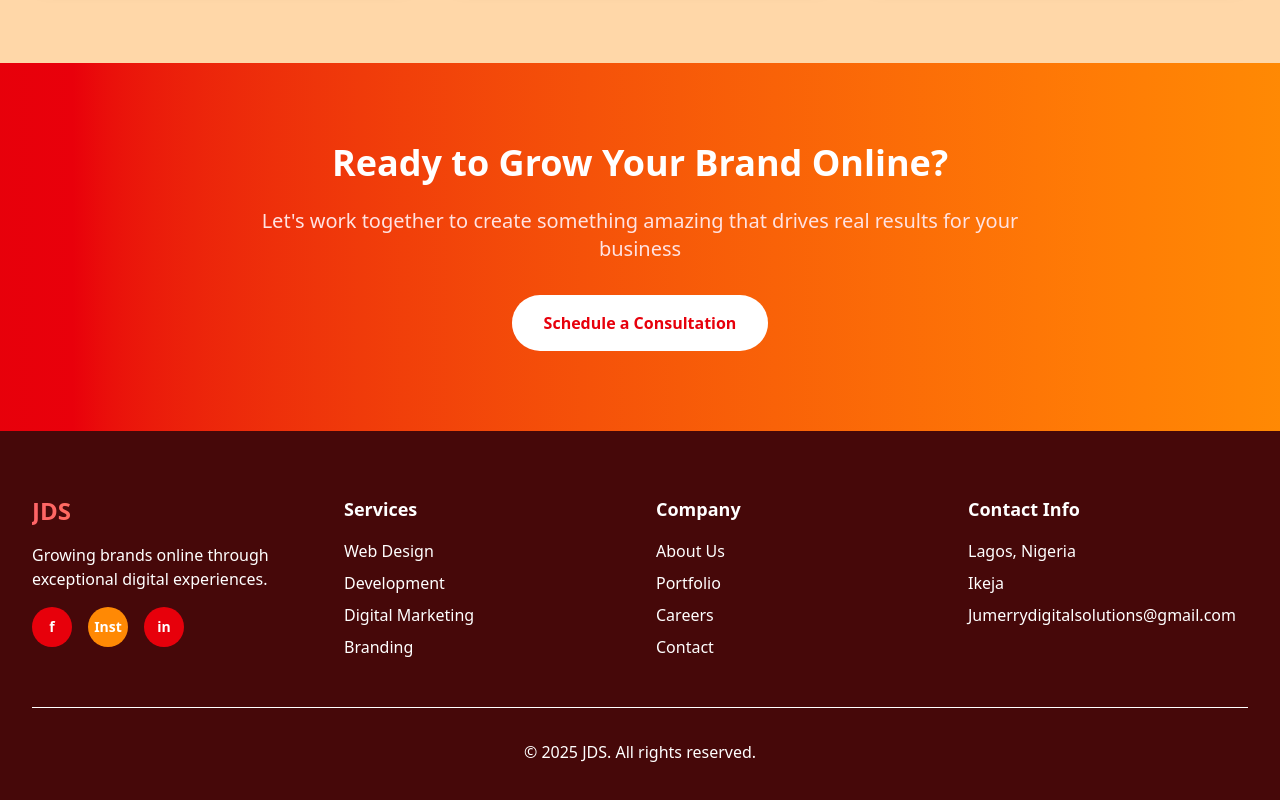
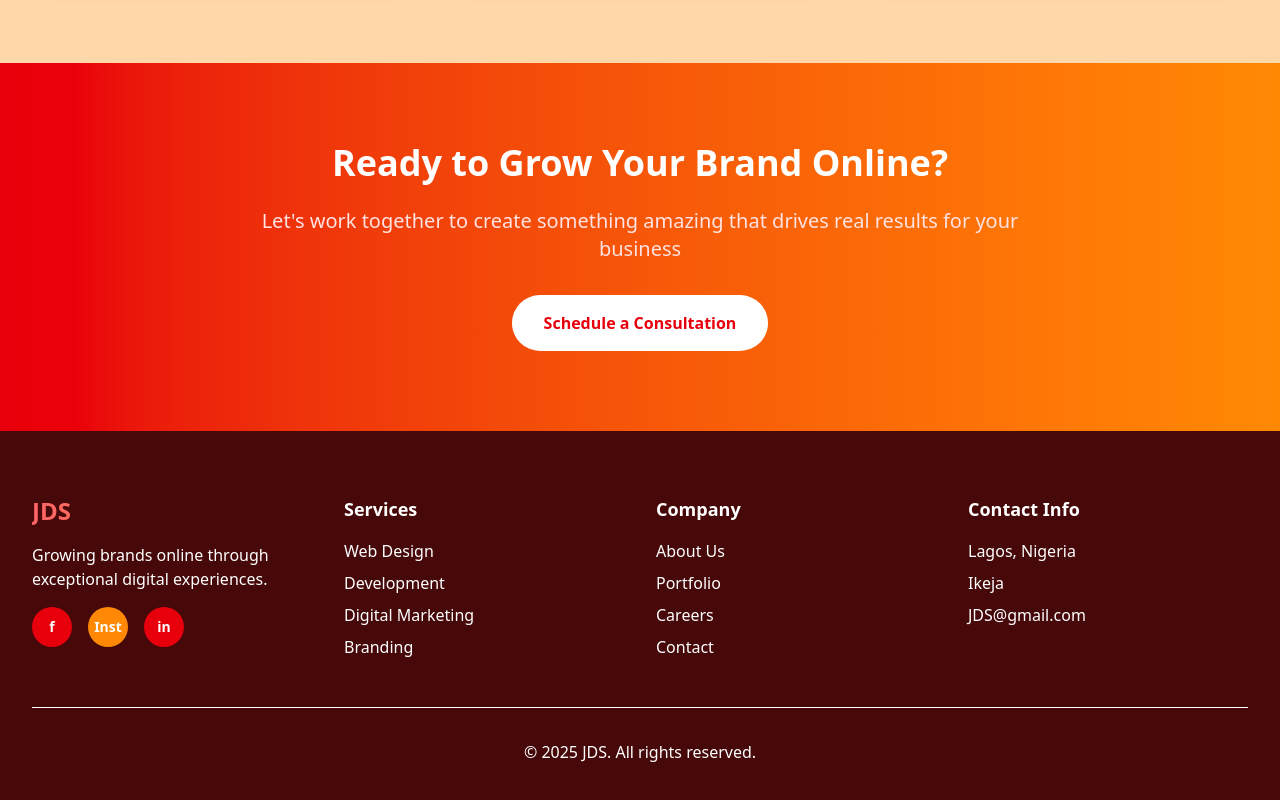
Before and after one commit to Domssilas/JDS, a React (Vite) app: page / in a window 1280 px wide. Shown: the part 3228-4028 px from the top of the page. Built offline with nearby package versions, Linux system fonts and the light colour scheme.

Commit message:
fixed the gmail CTA

```diff
--- a/src/App.jsx
+++ b/src/App.jsx
@@ -843,7 +843,7 @@ const Jds = () => {
               <div className="space-y-2 text-white">
                 <p>Lagos, Nigeria</p>
                 <p>Ikeja</p>
-                <p>Jumerrydigitalsolutions@gmail.com</p>
+                <a target='_blank' href="https://mail.google.com/mail/?view=cm&fs=1&to=jumerrydigitalsolutions@gmail.com&su=Hello%20JDS%20Team&body=Hi%20JDS%20Team,%20I">JDS@gmail.com</a>
                 {/* <p>(555) 123-4567</p> */}
               </div>
             </div>
```
